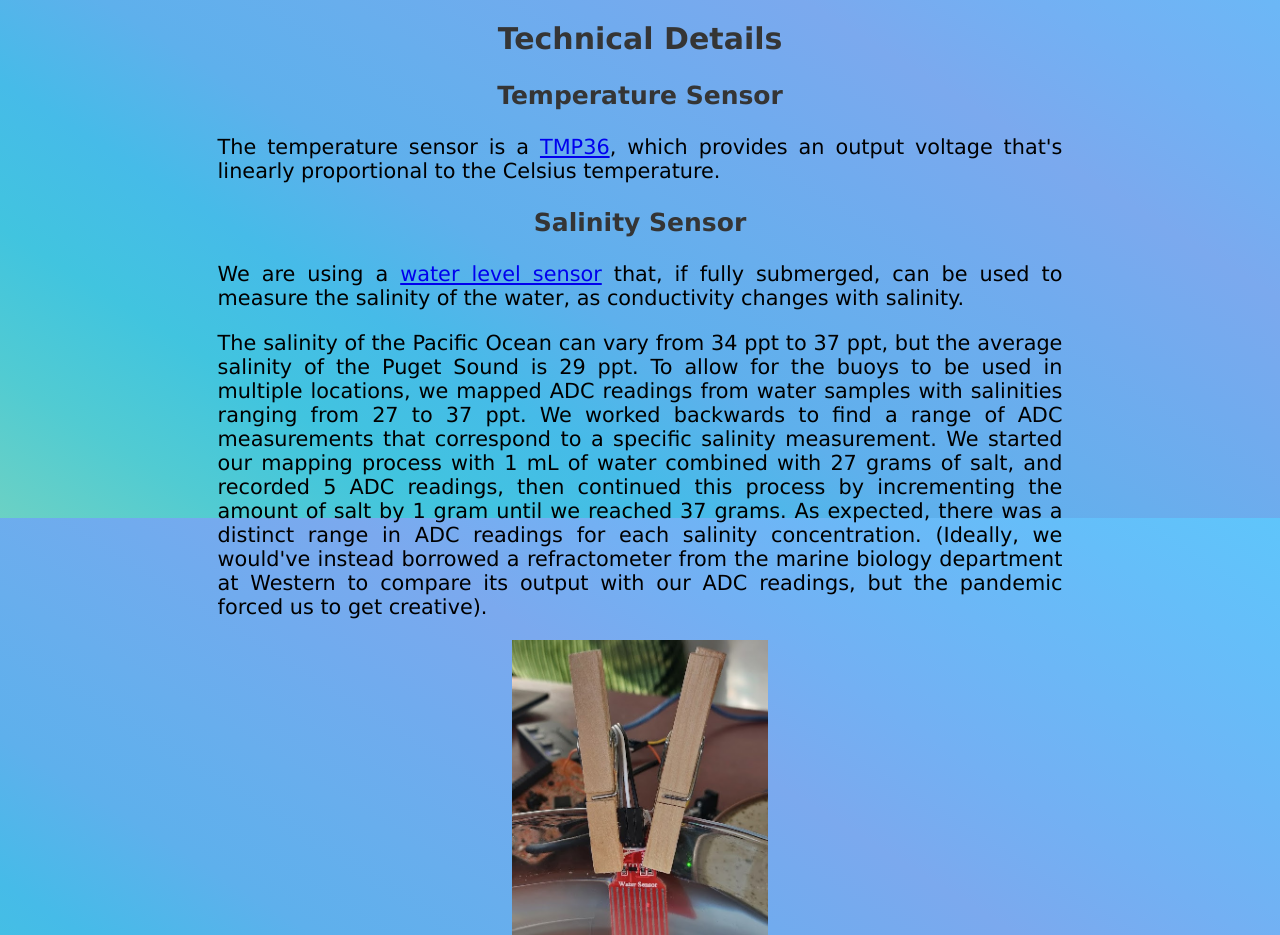
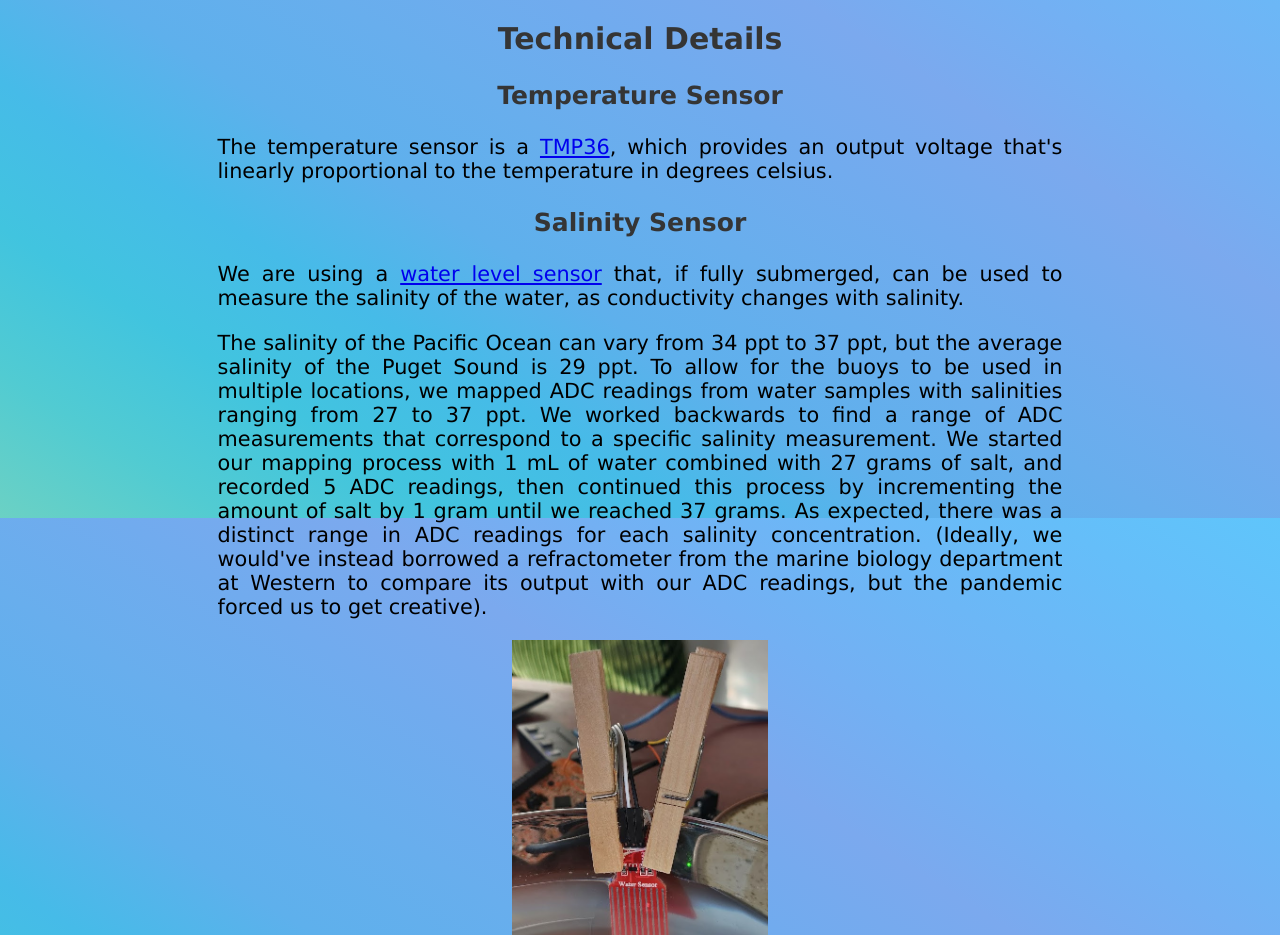
Before and after one commit to saramorimoto/saramorimoto.github.io, a plain HTML site: page index.html in a window 1280 px wide. Shown: the part 3482-4417 px from the top of the page. Drawn offline with Linux system fonts and the light colour scheme.

Commit message:
Add files via upload

```diff
--- a/index.html
+++ b/index.html
@@ -65,7 +65,6 @@
         This gives the students an appreciation for the capabilities of the
         buoy.
       </p>
-        <!-- <img src="/home/sara/Downloads/DiagramSP.png" /> -->
         <img src="images/DiagramSP.jpg" />
 
       <p style="text-align:center"><i>Figure 1: New two buoy system</i></p>
@@ -76,9 +75,7 @@
         the <b> new sensor pod</b>, and design PCBs for each sensor, making them
         much smaller and easier to waterproof, and implement the same sensor array two meters below the buoy.
       </p>
-    <!-- </div> -->
-    <!-- <button type="button" class="collapsible">User Needs</button> -->
-    <!-- <div class="content"> -->
+
       <h2>User Needs</h2>
       <p>
         The new sensor pod would be controlled by a separate MCU (the brains of
@@ -142,9 +139,6 @@
             </ol>
       </p>
       <h2>Hardware Design</h2>
-    <!-- </div> -->
-    <!-- <button type="button" class="collapsible">Design</button> -->
-    <!-- <div class="content"> -->
       <p>The three sensors had already been chosen for me, which made the design process straightforward.</p>
       <p>When my MCU (Kinetis K22) receives a request to start a data collection sequence from the Buoy, it exits Low Power Mode and uses GPIO pins to enable the LDOs and boost converter that power the 3 sensors. The three sensors’ outputs get sampled and averaged by an ADC Module on my MCU.</p>
 
@@ -155,10 +149,11 @@
 
       <h2>Technical Details</h2>
       <h3>Temperature Sensor</h3>
-      <p>The temperature sensor is a <a href="https://www.analog.com/media/en/technical-documentation/data-sheets/TMP35_36_37.pdf" target="_blank">TMP36</a>, which provides an output voltage that's linearly proportional to the Celsius temperature.</p>
+      <p>The temperature sensor is a <a href="https://www.analog.com/media/en/technical-documentation/data-sheets/TMP35_36_37.pdf" target="_blank">TMP36</a>, which provides an output voltage that's linearly proportional to the temperature in degrees celsius.</p>
       <h3>Salinity Sensor</h3>
       <p>We are using a <a href="https://www.amazon.com/WINGONEER-Sensor-Droplet-Detection-Arduino/dp/B06XHDZ3Q4/ref=sr_1_5?dchild=1&keywords=arduino+water+level+sensor&qid=1591814497&sr=8-5" target="_blank">water level sensor</a> that, if fully submerged, can be used to measure the salinity of the water, as conductivity changes with salinity.</p>
-      <p>The salinity of the Pacific Ocean can vary from 34 ppt to 37 ppt, but the average salinity of the Puget Sound is 29 ppt. To allow for the buoys to be used in multiple locations, we mapped ADC readings from water samples with salinities ranging from 27 to 37 ppt. We worked backwards to find a range of ADC measurements that correspond to a specific salinity measurement. We started our mapping process with 1 mL of water combined with 27 grams of salt, and recorded 5 ADC readings, then continued this process by incrementing the amount of salt by 1 gram until we reached 37 grams. As expected, there was a distinct range in ADC readings for each salinity concentration. (Ideally, we would've instead borrowed a refractometer from the marine biology department at Western to compare its output with our ADC readings, but the pandemic forced us to get creative).</p>
+      <p>
+        The salinity of the Pacific Ocean can vary from 34 ppt to 37 ppt, but the average salinity of the Puget Sound is 29 ppt. To allow for the buoys to be used in multiple locations, we mapped ADC readings from water samples with salinities ranging from 27 to 37 ppt. We worked backwards to find a range of ADC measurements that correspond to a specific salinity measurement. We started our mapping process with 1 mL of water combined with 27 grams of salt, and recorded 5 ADC readings, then continued this process by incrementing the amount of salt by 1 gram until we reached 37 grams. As expected, there was a distinct range in ADC readings for each salinity concentration. (Ideally, we would've instead borrowed a refractometer from the marine biology department at Western to compare its output with our ADC readings, but the pandemic forced us to get creative).</p>
       <img src="images/salinity1.jpg" class="salinity" />
 
       <h3>Turbidity Sensor</h3>
@@ -177,10 +172,6 @@
       <p style="text-align:center"><i>Figure 6: 3D Render </i></p>
       <img src="images/BOM.png" class="bom" />
       <p style="text-align:center"><i>Figure 7: Bill of Materials </i></p>
-    <!-- </div> -->
-    <!-- <button type="button" class="collapsible">Technical Details</button> -->
-    <!-- <div class="content"> -->
-    <!-- </div> -->
 
     <script>
       var coll = document.getElementsByClassName('collapsible');
```
